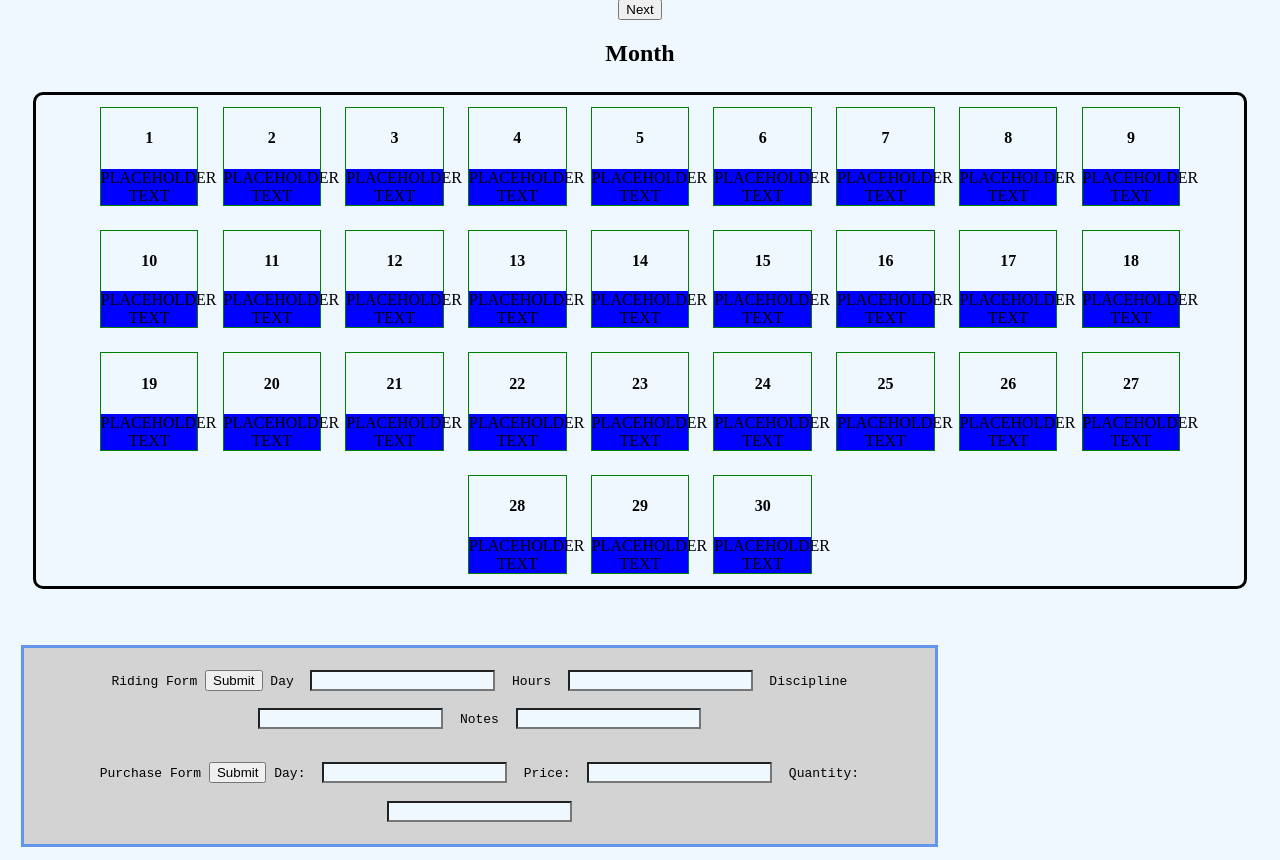
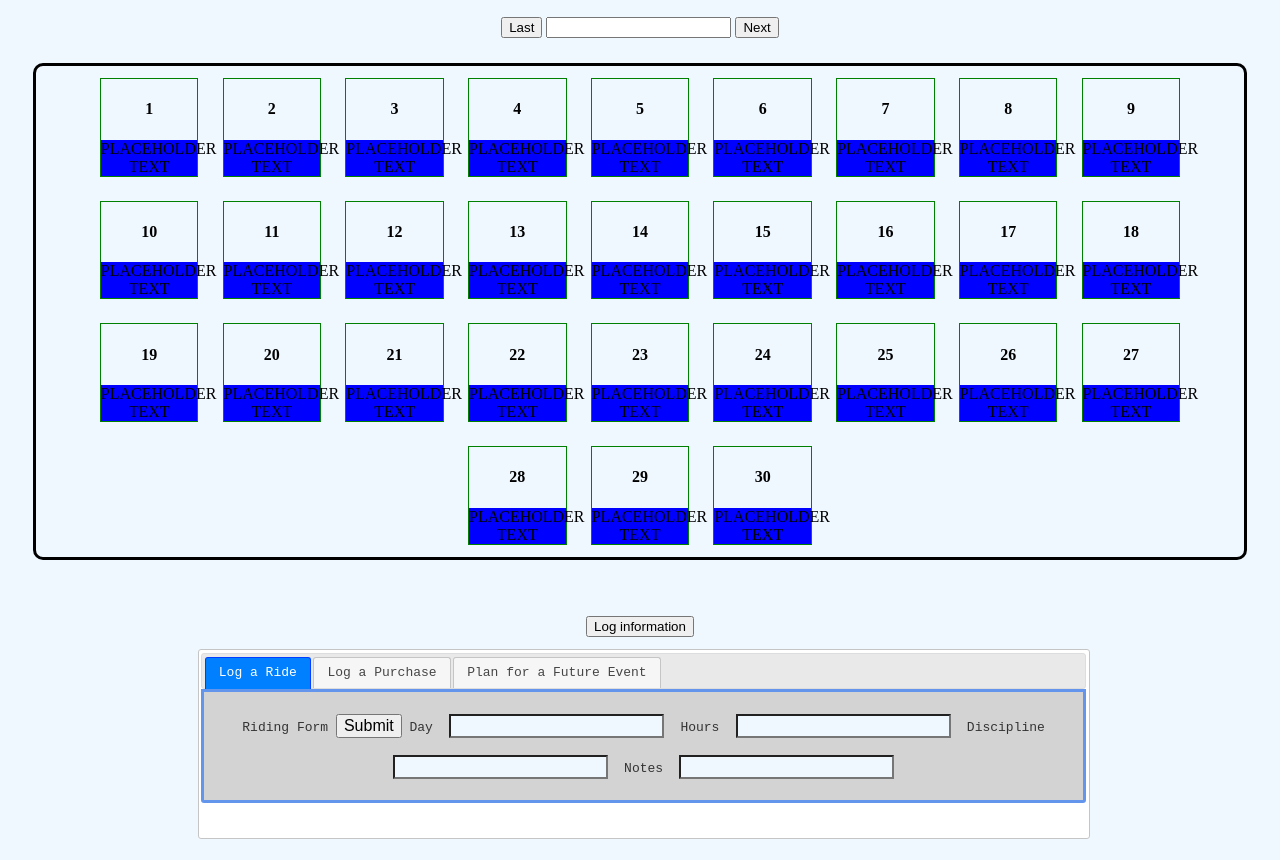
Before and after one commit to kellerflint/riding-tracker, a plain HTML site: page index.html in a window 1280 px wide. Shown: the part 110-970 px from the top of the page. Drawn offline with nearby package versions, Linux system fonts and the light colour scheme; files that its build step writes are made by us from their sources.

Commit message:
added buttons and date selector to change months on calendar; added JQuery UI elements to forms

```diff
--- a/index.html
+++ b/index.html
@@ -11,48 +11,57 @@ Filename:final.html
     <meta charset="utf-8">
     <title>Riding Calendar</title>
     <link rel="stylesheet" href="style.css">
+    <link rel="stylesheet" href="//code.jquery.com/ui/1.12.1/themes/base/jquery-ui.css">
     <script src="https://ajax.googleapis.com/ajax/libs/jquery/3.3.1/jquery.min.js"></script>
+    <script src="https://code.jquery.com/jquery-1.12.4.js"></script>
+    <link rel="stylesheet" href="/resources/demos/style.css">
+    <script src="https://code.jquery.com/ui/1.12.1/jquery-ui.js"></script>
 </head>
 
 <body>
-    <div id="head-wrapper">
-        <button id="lastMonth">Last</button>
-        <h1 id="title">Riding Calendar</h1>
-        <button id="nextMonth">Next</button>
 
-        <h2>Month</h2>
+    <h1 id="title">Riding Calendar</h1>
 
-    </div>
+    <h2 id="date">date</h2>
+    <button id="lastMonth">Last</button>
+    <input type="text" id="calendarDate">
+    <button id="nextMonth">Next</button>
+
 
     <div id="calendar"></div>
     <br>
-
-
+    <div id="logButton">
+        <button id="getForms">Log information</button>
+    </div>
     <div id="form">
+        <ul>
+            <li><a href="#ridingForm">Log a Ride</a></li>
+            <li><a href="#purchaseForm">Log a Purchase</a></li>
+            <li><a href="#futureForm">Plan for a Future Event</a></li>
+        </ul>
         <div id="ridingForm">
             <label> Riding Form
-                <button id="submitRide">Submit</button>
+                <button id="submitRide" class="dayPick">Submit</button>
                 <label>Day
                     <input type="text" id="dayRide" class="formInput">
                 </label>
                 <label>Hours
                     <input type="text" id="hours" class="formInput">
                 </label>
+
                 <label>Discipline
                     <input type="text" id="discipline" class="formInput">
                 </label>
+
                 <label>Notes
                     <input type="text" id="notes" class="formInput">
                 </label>
             </label>
         </div>
-
         <br>
-
-
         <div id="purchaseForm">
             <label>Purchase Form
-                <button id="submitPurchase">Submit</button>
+                <button id="submitPurchase" class="dayPick">Submit</button>
                 <label>Day:
                     <input type="text" id="dayPurchase" class="formInput">
                 </label>
@@ -64,6 +73,20 @@ Filename:final.html
                 </label>
             </label>
         </div>
+        <div id="futureForm">
+            <label>Future Event/Show
+                <button id="submitFuture" class="dayPick">submit</button>
+                <label>Day:
+                    <input type="text" id="dayEvent" class="formInput">
+                </label>
+                <label>Start Time:
+                    <input type="text" id="time" class="formInput">
+                </label>
+                <label>Details:
+                    <input type="text" id="quantity" class="formInput">
+                </label>
+            </label>
+        </div>
     </div>
 
 
--- a/script.js
+++ b/script.js
@@ -1,21 +1,65 @@
-let calendarDate = new Date('November 29, 2018 03:24:00');
+let calendarDate = new Date(Date.now());
+
+const monthNames = ["January", "February", "March", "April", "May", "June",
+    "July", "August", "September", "October", "November", "December"];
 
 window.onload = run;
 
 function run() {
-    $("#lastMonth").on("click", lastMonth)
-    $("#nextMonth").on("click", nextMonth)
+
+    displayDate();
+    // Add event listeners
+    $("#lastMonth").on("click", lastMonth);
+    $("#nextMonth").on("click", nextMonth);
+    $("#calendarDate").on("change", newDate);
+
+    // Jquery UI
+    $(function () {
+        $("#dayRide").datepicker();
+        $("#dayPurchase").datepicker();
+        $("#dayEvent").datepicker();
+    });
+
+    $(function () {
+        var availableTags = [
+            "Western",
+            "Dressage",
+            "English",
+            "Jumping",
+            "Bareback",
+            "Western Equitation",
+            "Western Pleasure",
+            "Hunter Hack",
+            "Hack",
+            "Dressage Hack",
+            "Western Hack",
+        ];
+        $("#discipline").autocomplete({
+            source: availableTags
+        });
+    });
+    $(function () {
+        $("#form").tabs();
+    });
+
+    $(function () {
+        $("#calendarDate").datepicker();
+    });
+
+
+
     generateCalendar();
 }
 
 function generateCalendar() {
-    buildDayElements(calendarDate);
+    buildDayElements();
     //buildMonth
 }
 
 // Builds day DOM elements and adds them to the calendar div
-function buildDayElements(date) {
-    let days = getMonthDays(date)
+function buildDayElements() {
+    $("#calendar").html("");
+    let days = getMonthDays(calendarDate);
     for (let i = 1; i <= days; i++) {
         let div = $("<div><div>").addClass("day-div");
         let label = $("<h4></h4>").addClass("day-label");
@@ -31,28 +75,55 @@ function buildDayElements(date) {
         div.append(innerDiv);
         $("#calendar").append(div);
     }
+
 }
 
 // Given current date, returns number of days in the month
 function getMonthDays(date) {
     let currentMonth = date.getMonth();
-
+    let monthDate = new Date(date);
     // Sets date to first date of the month
-    date.setDate(date.getDate() - date.getDate() + 1);
+    monthDate.setDate(monthDate.getDate() - monthDate.getDate() + 1);
     let days = 0;
 
     // Increments days until the month changes
-    while (currentMonth == date.getMonth()) {
-        date.setDate(date.getDate() + 1);
+    while (currentMonth == monthDate.getMonth()) {
+        monthDate.setDate(monthDate.getDate() + 1);
         days++;
     }
     return days;
 }
 
+// Moves the calendar date back one month
 function lastMonth() {
-    console.log("last");
+    calendarDate.setMonth(calendarDate.getMonth() - 1);
+    $("#calendarDate").val("");
+    displayDate();
+    buildDayElements();
 }
 
+// Moves the calendar date forward one month
 function nextMonth() {
-    console.log("next");
+    calendarDate.setMonth(calendarDate.getMonth() + 1);
+    $("#calendarDate").val("");
+    displayDate();
+    buildDayElements();
 }
+
+function displayDate() {
+    let month = monthNames[calendarDate.getMonth()];
+    let text = ", ";
+    let year = calendarDate.getFullYear();
+    $("#date").text(month + text + year);
+}
+
+function newDate() {
+    calendarDate = new Date($("#calendarDate").val());
+    displayDate();
+    buildDayElements();
+}
+
+//open and close forms
+$("#getForms").on("click", function () {
+    $("#form").toggle();
+});
--- a/style.css
+++ b/style.css
@@ -41,17 +41,33 @@ body {
     margin: 2%;
 
 }
-
+#logButton{
+    padding: 1%;
+}
 #form {
-    border: solid;
-    background: lightgray;
     font-family: monospace;
-    border-color: cornflowerblue;
     width: 70%;
-    padding: 1em;
-    margin: 1em;
+    margin-left: 15%;
 }
 .formInput{
     background: aliceblue;
     margin: 1%;
 }
+#ridingForm{
+    background: lightgray;
+    border: solid;
+    border-color: cornflowerblue;
+    margin-bottom: 2%;
+}
+#purchaseForm{
+    background: lightgray;
+    border: solid;
+    border-color: cornflowerblue;
+    margin-bottom: 2%;
+}
+#futureForm{
+    background: lightgray;
+    border: solid;
+    border-color: cornflowerblue;
+    margin-bottom: 2%;
+}
```
